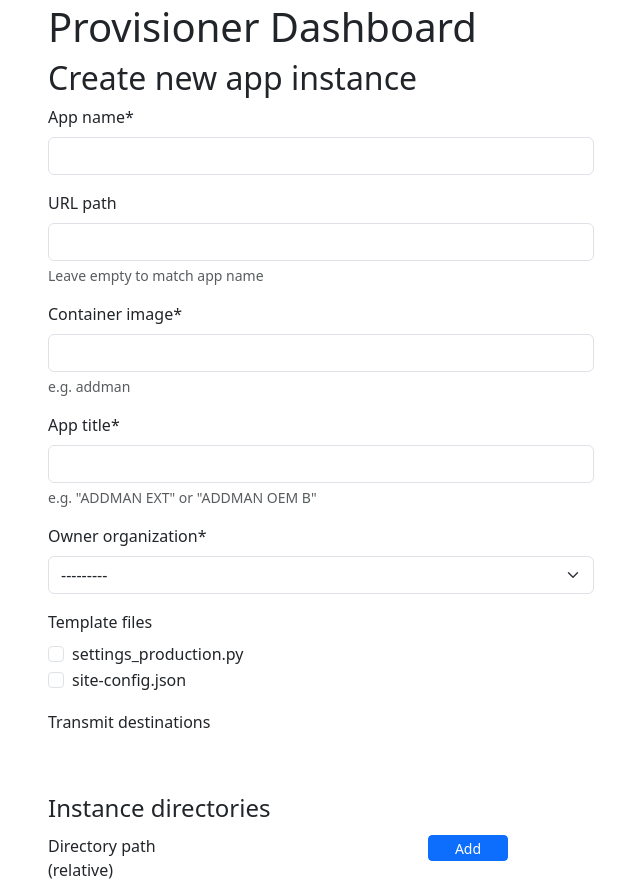
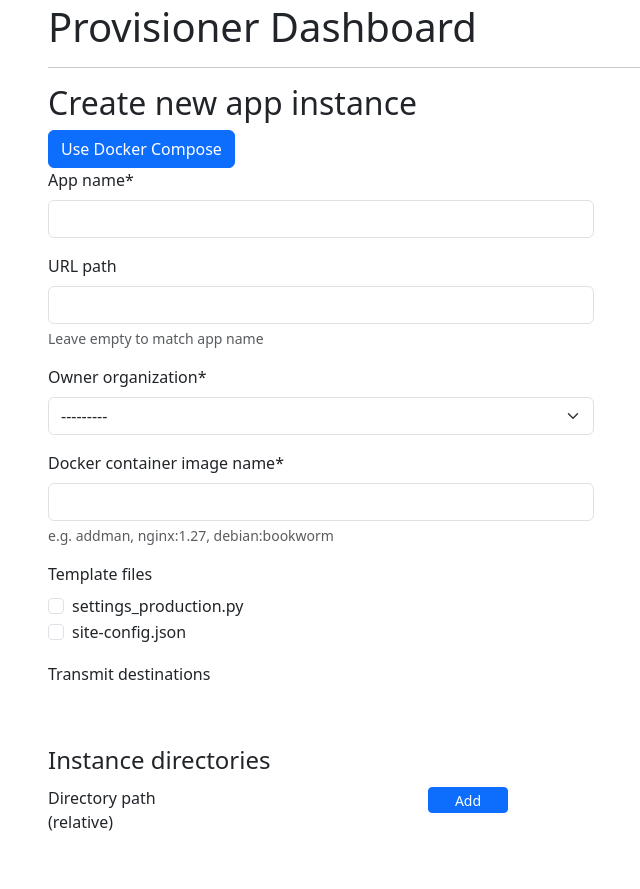
Before and after one commit to Tturna/amsys, a Django app: page /create_app_instance/ in a window 1280 px wide. Shown: the part 53-942 px from the top of the page, without its empty margins (34-674 px from the left). Run offline with Django 5.2, Linux system fonts and the light colour scheme; the visitor is signed in with stand-in values (Sample User, id 1); data comes from the database, SQL or seed files in the repository; data that the repository does not hold is empty; some libraries are stand-ins or nearby versions.

Commit message:
support for running compose apps. WIP

```diff
--- a/dashboard/main/forms.py
+++ b/dashboard/main/forms.py
@@ -39,9 +39,12 @@ class AppInstanceForm(forms.ModelForm):
 
     class Meta:
         model = AppInstanceModel
-        fields = [ "app_name", "url_path", "container_image", "app_title", "owner_org", "template_files" ]
+        fields = [ "app_name", "url_path", "owner_org", "template_files" ]
 
     def __init__(self, *args, **kwargs):
+        self.using_compose = kwargs.get("using_compose", False)
+        kwargs.pop("using_compose", None)
+
         super().__init__(*args, **kwargs)
 
         update_instance_template_file_selection()
@@ -50,7 +53,14 @@ class AppInstanceForm(forms.ModelForm):
         if (instance_arg):
             self.instance = instance_arg
 
-        self.uneditable_fields = ["app_name", "url_path", "container_image", "app_title", "template_files"]
+        self.uneditable_fields = ["app_name", "url_path", "template_files"]
+
+        if self.using_compose:
+            self.fields["compose_file"] = forms.FileField(label="Docker compose YAML file", widget=forms.FileInput(attrs={"accept": ".yaml, .yml"}))
+            self.order_fields([ "app_name", "url_path", "owner_org", "compose_file", "template_files" ])
+        else:
+            self.fields["container_image"] = forms.CharField(label="Docker container image name", max_length=50, strip=True, help_text="e.g. addman, nginx:1.27, debian:bookworm")
+            self.order_fields([ "app_name", "url_path", "owner_org", "container_image", "template_files" ])
 
         # If form is created from an existing model (editing form)
         if self.instance and self.instance.pk:
--- a/dashboard/main/models.py
+++ b/dashboard/main/models.py
@@ -22,8 +22,6 @@ class TemplateFileModel(models.Model):
 class AppInstanceModel(models.Model):
     app_name = models.CharField(max_length=20, verbose_name="App name")
     url_path = models.CharField(max_length=20, verbose_name="URL path", blank=True, help_text="Leave empty to match app name")
-    container_image = models.CharField(max_length=50, verbose_name="Container image", help_text="e.g. addman")
-    app_title = models.CharField(max_length=20, verbose_name="App title", help_text="e.g. \"ADDMAN EXT\" or \"ADDMAN OEM B\"")
     owner_org = models.ForeignKey(OrganizationEntity, on_delete=models.CASCADE, verbose_name="Owner organization")
     template_files = models.ManyToManyField(TemplateFileModel)
     is_running = models.BooleanField()
--- a/dashboard/main/urls.py
+++ b/dashboard/main/urls.py
@@ -9,6 +9,7 @@ urlpatterns = [
     path("view_organization/<org_name>/", views.view_organization, name="view_organization"),
     path("create_organization/", views.create_organization, name="create_organization"),
     path("create_app_instance/", views.create_app_instance, name="create_app_instance"),
+    path("create_app_instance/<using_compose>", views.create_app_instance, name="create_app_instance"),
     path("stop_instance/<app_name>/", views.stop_instance, name="stop_instance"),
     path("start_instance/<app_name>/", views.start_instance, name="start_instance"),
     path("remove_instance/<app_name>/", views.remove_instance, name="remove_instance"),
--- a/dashboard/main/views.py
+++ b/dashboard/main/views.py
@@ -85,63 +85,9 @@ def create_organization(request):
 
     return HttpResponseRedirect(reverse("index"))
 
-@login_required
-@permission_required("main.add_appinstancemodel")
-def create_app_instance(request):
-    if request.method == "GET":
-        form = forms.AppInstanceForm()
+def create_app_from_image(request, form, app_name, url_path, api_token, app_instance, amsys_path, instance_path):
+    container_image = form.cleaned_data["container_image"]
 
-        context = {
-            "form": form
-        }
-
-        return render(request, "create_instance.html", context)
-
-    if request.method != "POST":
-        return HttpResponseRedirect(reverse("index"))
-
-    # Handle POST request
-    form = forms.AppInstanceForm(request.POST)
-
-    if (not form.is_valid()):
-        return render(request, "create_instance.html", { "form": form })
-
-    app_name = form.cleaned_data["app_name"]
-    url_path = form.cleaned_data["url_path"]
-    container_image = form.cleaned_data["container_image"]
-    owner_org = form.cleaned_data["owner_org"]
-    app_title = form.cleaned_data["app_title"]
-    transmit_destinations = form.cleaned_data["transmit_destinations"]
-    template_files = form.cleaned_data["template_files"]
-
-    if (len(url_path) == 0):
-        url_path = app_name
-
-    # TODO: Create custom form validator that ensures the app name and URL path
-    # make sense.
-    app_name = app_name.replace("/", "")
-
-    if (url_path[0] == "/"):
-        url_path = url_path[1:]
-
-    if (url_path[-1] == "/"):
-        url_path = url_path[:-1]
-
-    datetime_now = datetime.now()
-    api_token = secrets.token_urlsafe(16)
-
-    app_instance = AppInstanceModel(app_name=app_name, url_path=url_path,
-                                    owner_org=owner_org, is_running=True,
-                                    created_at=datetime_now, api_token=api_token)
-    app_instance.save()
-    app_instance.template_files.set(template_files)
-    app_instance.save()
-
-    amsys_path = Path(__file__).resolve().parent.parent
-    default_instance_base = str(amsys_path.parent)
-    instance_path = os.getenv("AMSYS_INSTANCE_BASE_PATH", default_instance_base) + f"/{app_name}"
-
-    dir_vals = request.POST.getlist("dir_entry[]")
     env_keys = request.POST.getlist("env_entry_key[]")
     env_vals = request.POST.getlist("env_entry_val[]")
     label_keys = request.POST.getlist("label_entry_key[]")
@@ -149,21 +95,9 @@ def create_app_instance(request):
     volume_keys = request.POST.getlist("volume_entry_key[]")
     volume_vals = request.POST.getlist("volume_entry_val[]")
 
-    dir_entries = list(dir_vals)
     env_entries = list(zip(env_keys, env_vals))
     label_entries = list(zip(label_keys, label_vals))
     volume_entries = list(zip(volume_keys, volume_vals))
-
-    os.mkdir(instance_path)
-
-    for template_file in template_files:
-        shutil.copy(template_file.filepath, f"{instance_path}/{template_file.filename}")
-
-    # TODO: make sure the user doesn't create any weird directories outside the instance dir
-    for dir_path in dir_entries:
-        path_in_instance = f"{instance_path}/{dir_path}"
-        if not os.path.exists(path_in_instance):
-            os.makedirs(path_in_instance)
 
     env = {
         "AMSYS_APP_NAME": app_name,
@@ -196,14 +130,134 @@ def create_app_instance(request):
         }
 
     docker_client = docker.from_env()
-    docker_client.containers.run(
-        image=container_image,
-        environment=env,
-        labels=labels,
-        volumes=volumes,
-        detach=True,
-        network="amsys-net",
-        name=app_name)
+
+    try:
+        docker_client.containers.run(
+            image=container_image,
+            environment=env,
+            labels=labels,
+            volumes=volumes,
+            detach=True,
+            network="amsys-net",
+            name=app_name)
+    except docker.errors.ImageNotFound:
+        return False
+    except docker.errors.APIError:
+        return False
+
+    return True
+
+def create_app_from_compose(request, instance_path):
+    compose_file = request.FILES["compose_file"]
+
+    with open(f"{instance_path}/docker-compose.yaml", "wb+") as destination:
+        for chunk in compose_file.chunks():
+            destination.write(chunk)
+
+    start_compose_result = run(["docker", "compose", "up", "-d"], cwd=instance_path, capture_output=True, text=True)
+    print(start_compose_result.stdout)
+
+    if start_compose_result.returncode != 0:
+        print(start_compose_result.stderr)
+        return False
+
+    return True
+
+@login_required
+@permission_required("main.add_appinstancemodel")
+def create_app_instance(request, using_compose=False):
+    if request.method == "GET":
+        form = forms.AppInstanceForm(using_compose=using_compose)
+
+        if not using_compose:
+            return render(request, "create_instance.html", { "form": form })
+        else:
+            return render(request, "create_compose_instance.html", { "form": form })
+
+    if request.method != "POST":
+        return HttpResponseRedirect(reverse("index"))
+
+    # Handle POST request
+    form = forms.AppInstanceForm(request.POST, request.FILES, using_compose=using_compose)
+
+    if (not form.is_valid()):
+        if not using_compose:
+            return render(request, "create_instance.html", { "form": form })
+        else:
+            return render(request, "create_compose_instance.html", { "form": form })
+
+    app_name = form.cleaned_data["app_name"]
+
+    if len(AppInstanceModel.objects.filter(app_name=app_name)) > 0:
+        # TODO: error msg, already exists
+        if not using_compose:
+            return render(request, "create_instance.html", { "form": form })
+        else:
+            return render(request, "create_compose_instance.html", { "form": form })
+
+    url_path = form.cleaned_data["url_path"]
+    owner_org = form.cleaned_data["owner_org"]
+    transmit_destinations = form.cleaned_data["transmit_destinations"]
+    template_files = form.cleaned_data["template_files"]
+
+    if (len(url_path) == 0):
+        url_path = app_name
+
+    # TODO: Create custom form validator that ensures the app name and URL path
+    # make sense.
+    app_name = app_name.replace("/", "")
+
+    if (url_path[0] == "/"):
+        url_path = url_path[1:]
+
+    if (url_path[-1] == "/"):
+        url_path = url_path[:-1]
+
+    datetime_now = datetime.now()
+    api_token = secrets.token_urlsafe(16)
+
+    app_instance = AppInstanceModel(app_name=app_name, url_path=url_path,
+                                    owner_org=owner_org, is_running=True,
+                                    created_at=datetime_now, api_token=api_token)
+    app_instance.save()
+    app_instance.template_files.set(template_files)
+    app_instance.save()
+
+    amsys_path = Path(__file__).resolve().parent.parent
+    default_instance_base = str(amsys_path.parent)
+    instance_path = os.getenv("AMSYS_INSTANCE_BASE_PATH", default_instance_base) + f"/{app_name}"
+
+    if not os.path.exists(instance_path):
+        os.mkdir(instance_path)
+
+    for template_file in template_files:
+        shutil.copy(template_file.filepath, f"{instance_path}/{template_file.filename}")
+
+    dir_vals = request.POST.getlist("dir_entry[]")
+    dir_entries = list(dir_vals)
+
+    # TODO: make sure the user doesn't create any weird directories outside the instance dir
+    for dir_path in dir_entries:
+        path_in_instance = f"{instance_path}/{dir_path}"
+        if not os.path.exists(path_in_instance):
+            os.makedirs(path_in_instance)
+
+    started_successfully = False
+
+    if using_compose:
+        started_successfully = create_app_from_compose(request, instance_path)
+    else:
+        started_successfully = create_app_from_image(request, form, app_name, url_path, api_token, app_instance, amsys_path, instance_path)
+
+    if not started_successfully:
+        # TODO: error msg
+        print("app startup failed")
+        app_instance.delete()
+
+        if not using_compose:
+            return render(request, "create_instance.html", { "form": form })
+        else:
+            return render(request, "create_compose_instance.html", { "form": form })
 
     # Dashboard will always know which instances can transmit to which.
     # Instances should always ask what they can do before trying to do things.
@@ -221,7 +275,7 @@ def stop_instance(request, app_name):
     stop_result = run([
         os.getenv("AMSYS_STOP_INSTANCE_SCRIPT_PATH", "./scripts/stop-instance.sh"),
         app_name
-    ],capture_output=True, text=True)
+    ], capture_output=True, text=True)
 
     if (stop_result.returncode != 0):
         # TODO: Add error message with the message framework
--- a/dashboard/templates/create_instance.html
+++ b/dashboard/templates/create_instance.html
@@ -3,9 +3,11 @@
 
 {% block content %}
     <h1>Provisioner Dashboard</h1>
+    <hr>
     <h2>Create new app instance</h2>
     <div class="row">
         <div class="col-6">
+            <a href="{% url 'create_app_instance' True %}"><button class="btn btn-primary">Use Docker Compose</button></a>
             <form action="{% url 'create_app_instance' %}" method="POST">
                 {% csrf_token %}
                 {{ form|crispy }}
```
Also changed, not shown: dashboard/TODO.md (+4 -3 lines), dashboard/templates/create_compose_instance.html (added, +69 -0 lines), dashboard/main/migrations/0011_remove_appinstancemodel_app_title_and_more.py (added).
